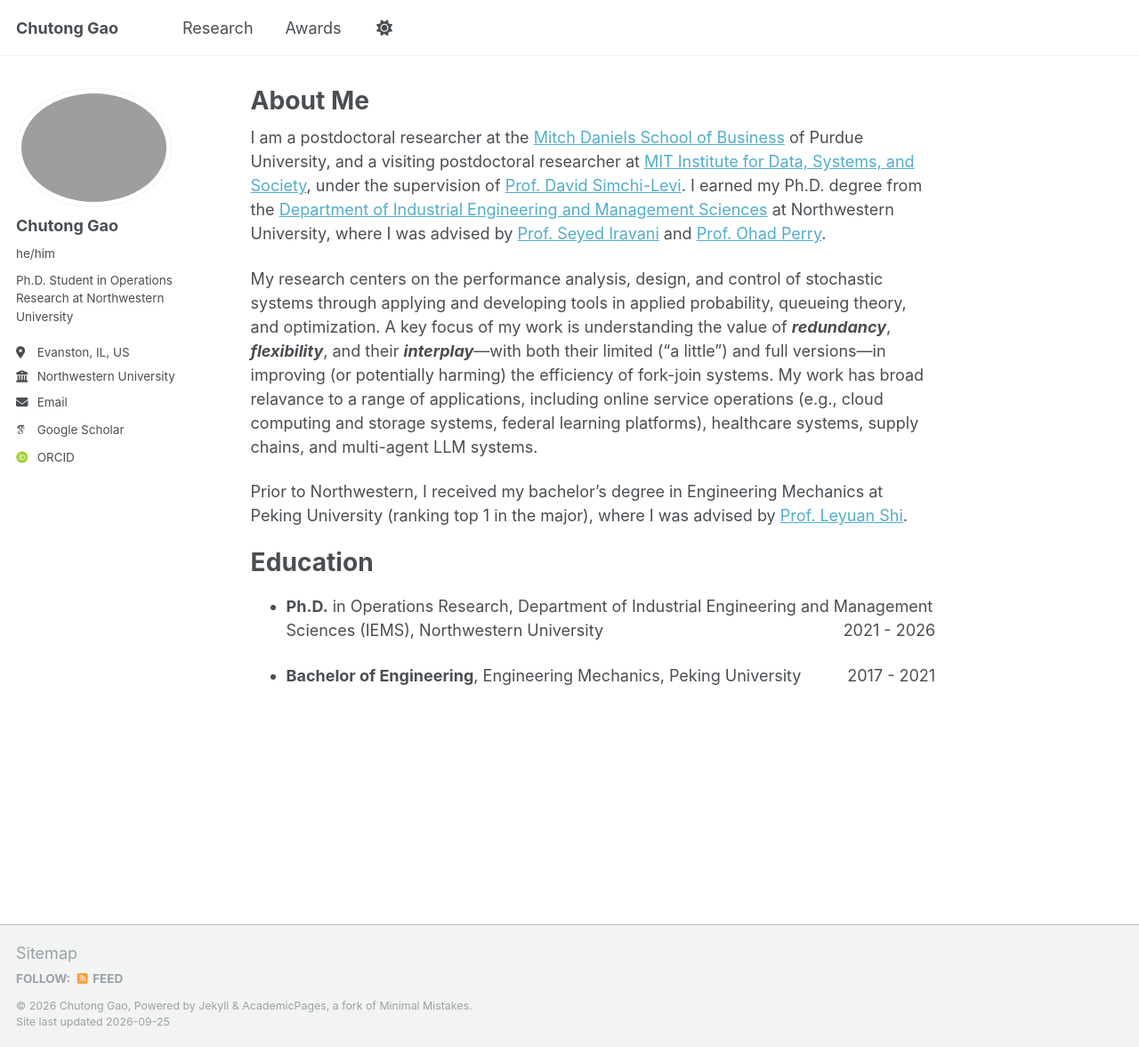
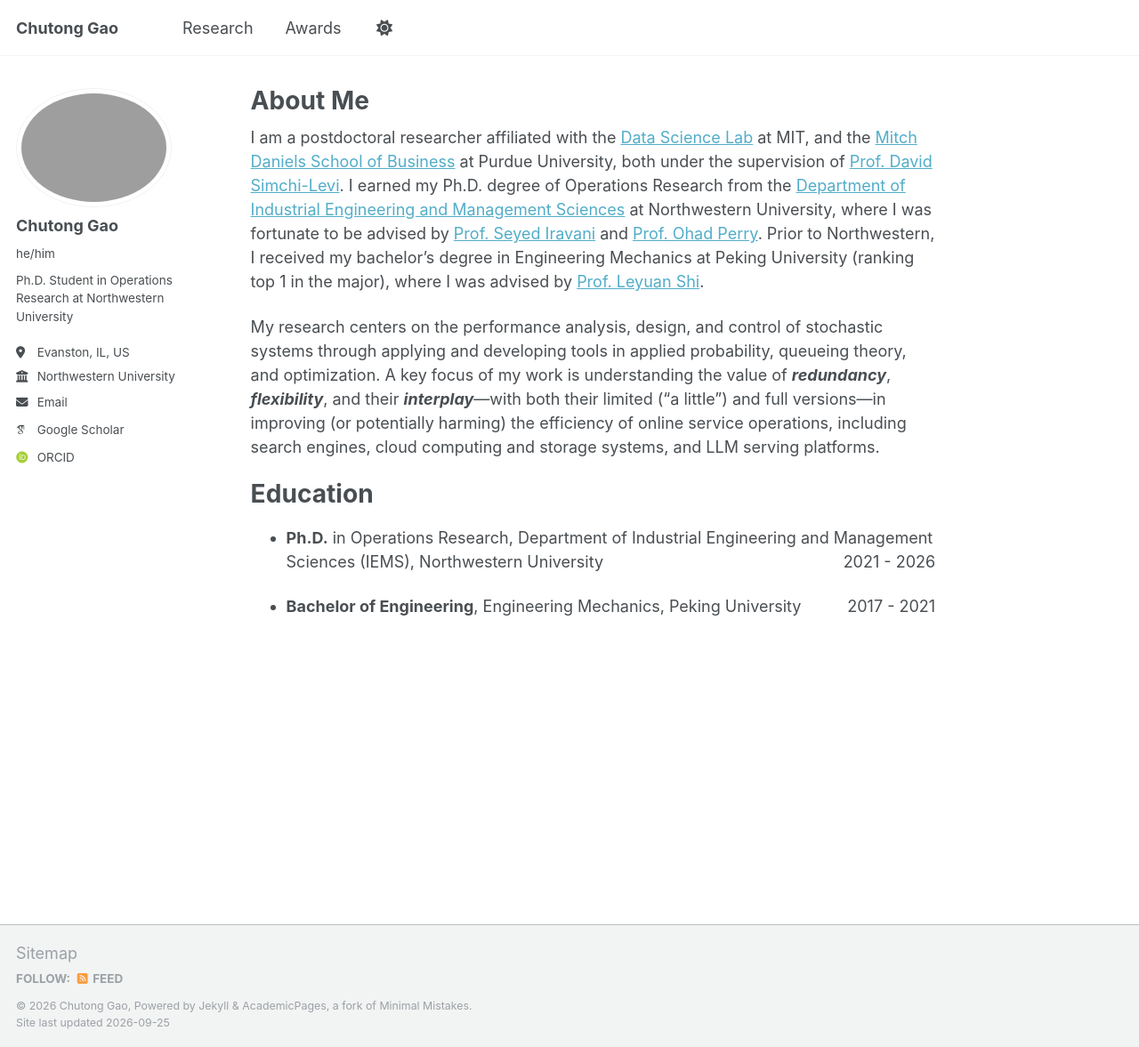
Before and after one commit to chutonggao/chutonggao.github.io, a Jekyll site: the page built from _pages/about.md, in a window 1280 px wide and 1177 px high. Shown: the whole window at 89% size. Built offline with Jekyll 4.4.1, drawn with Linux system fonts in a browser that asks for light colours; some web fonts are replaced.

Commit message:
Revise about page with updated research and education details
Updated the about page to reflect current affiliations and research focus.

```diff
--- a/_pages/about.md
+++ b/_pages/about.md
@@ -7,12 +7,10 @@ redirect_from:
   - /about.html
 ---
 
-I am a postdoctoral researcher at the [Mitch Daniels School of Business](https://business.purdue.edu) of Purdue University, and a visiting postdoctoral researcher at [MIT Institute for Data, Systems, and Society](https://idss.mit.edu), under the supervision of [Prof. David Simchi-Levi](https://cee.mit.edu/people_individual/david-simchi-levi/). I earned my Ph.D. degree from the [Department of Industrial Engineering and Management Sciences](https://www.mccormick.northwestern.edu/industrial/) at Northwestern University, where I was advised by [Prof. Seyed Iravani](http://users.iems.northwestern.edu/~iravani/index.html) and [Prof. Ohad Perry](https://people.smu.edu/operry/homepage/).
+I am a postdoctoral researcher affiliated with the [Data Science Lab](https://dsl.mit.edu/students/) at MIT, and the [Mitch Daniels School of Business](https://business.purdue.edu) at Purdue University, both under the supervision of [Prof. David Simchi-Levi](https://cee.mit.edu/people_individual/david-simchi-levi/). I earned my Ph.D. degree of Operations Research from the [Department of Industrial Engineering and Management Sciences](https://www.mccormick.northwestern.edu/industrial/) at Northwestern University, where I was fortunate to be advised by [Prof. Seyed Iravani](http://users.iems.northwestern.edu/~iravani/index.html) and [Prof. Ohad Perry](https://people.smu.edu/operry/homepage/). Prior to Northwestern, I received my bachelor’s degree in Engineering Mechanics at Peking University (ranking top 1 in the major), where I was advised by [Prof. Leyuan Shi](https://directory.engr.wisc.edu/ie/Faculty/Shi_Leyuan/).
 
-My research centers on the performance analysis, design, and control of stochastic systems through applying and developing tools in applied probability, queueing theory, and optimization. A key focus of my work is understanding the value of ***redundancy***, ***flexibility***, and their ***interplay***---with both their limited ("a little") and full versions---in improving (or potentially harming) the efficiency of fork-join systems.
-My work has broad relavance to a range of applications, including online service operations (e.g., cloud computing and storage systems, federal learning platforms), healthcare systems, supply chains, and multi-agent LLM systems.
+My research centers on the performance analysis, design, and control of stochastic systems through applying and developing tools in applied probability, queueing theory, and optimization. A key focus of my work is understanding the value of ***redundancy***, ***flexibility***, and their ***interplay***---with both their limited ("a little") and full versions---in improving (or potentially harming) the efficiency of online service operations, including search engines, cloud computing and storage systems, and LLM serving platforms.
 
-Prior to Northwestern, I received my bachelor’s degree in Engineering Mechanics at Peking University (ranking top 1 in the major), where I was advised by [Prof. Leyuan Shi](https://directory.engr.wisc.edu/ie/Faculty/Shi_Leyuan/).
 
 
 
```
